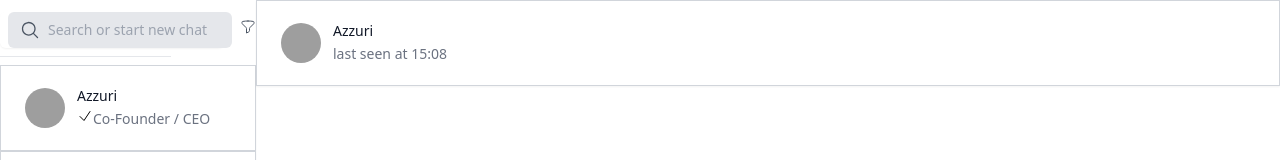
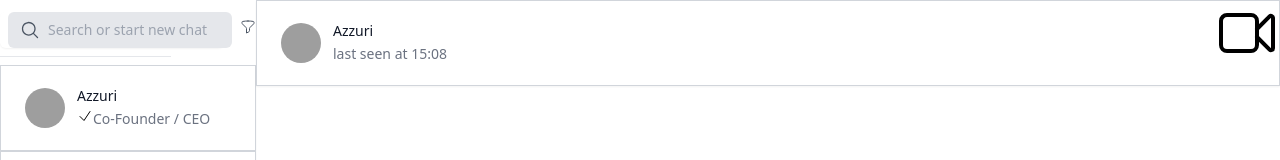
Before and after one commit to otilor/dope-chat, a Next.js app: page / in a window 1280 px wide. Shown: the top 160 px of the page. Built offline with nearby package versions, Linux system fonts and the light colour scheme; grey boxes are pictures that could not be loaded.

Commit message:
position

```diff
--- a/pages/index.js
+++ b/pages/index.js
@@ -2,7 +2,7 @@ import Head from "next/head";
 import Image from "next/image";
 import { Inter } from "@next/font/google";
 import { MagnifyingGlassIcon } from "@heroicons/react/24/solid";
-import { FunnelIcon, CheckIcon } from "@heroicons/react/24/outline";
+import { FunnelIcon, CheckIcon, VideoCameraIcon } from "@heroicons/react/24/outline";
 import Profiles from "../components/Profiles";
 
 const inter = Inter({ subsets: ["latin"] });
@@ -66,6 +66,9 @@ export default function Home() {
                       <p className="text-sm text-gray-500 truncate">
                         last seen at 15:08
                       </p>
+                        <div class="absolute top-0 right-0 h-16 w-16">
+                          <VideoCameraIcon />
+                        </div>
                     </div>
                   </a>
                 </div>
```
